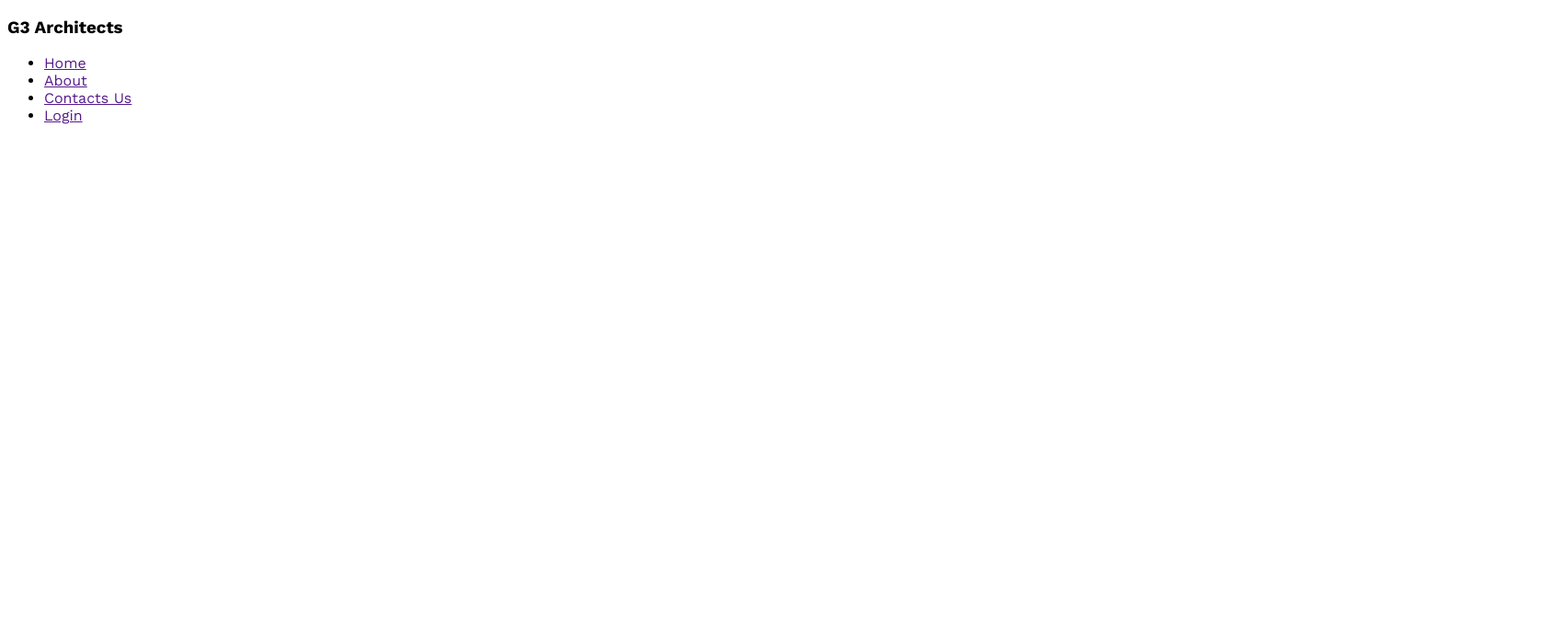
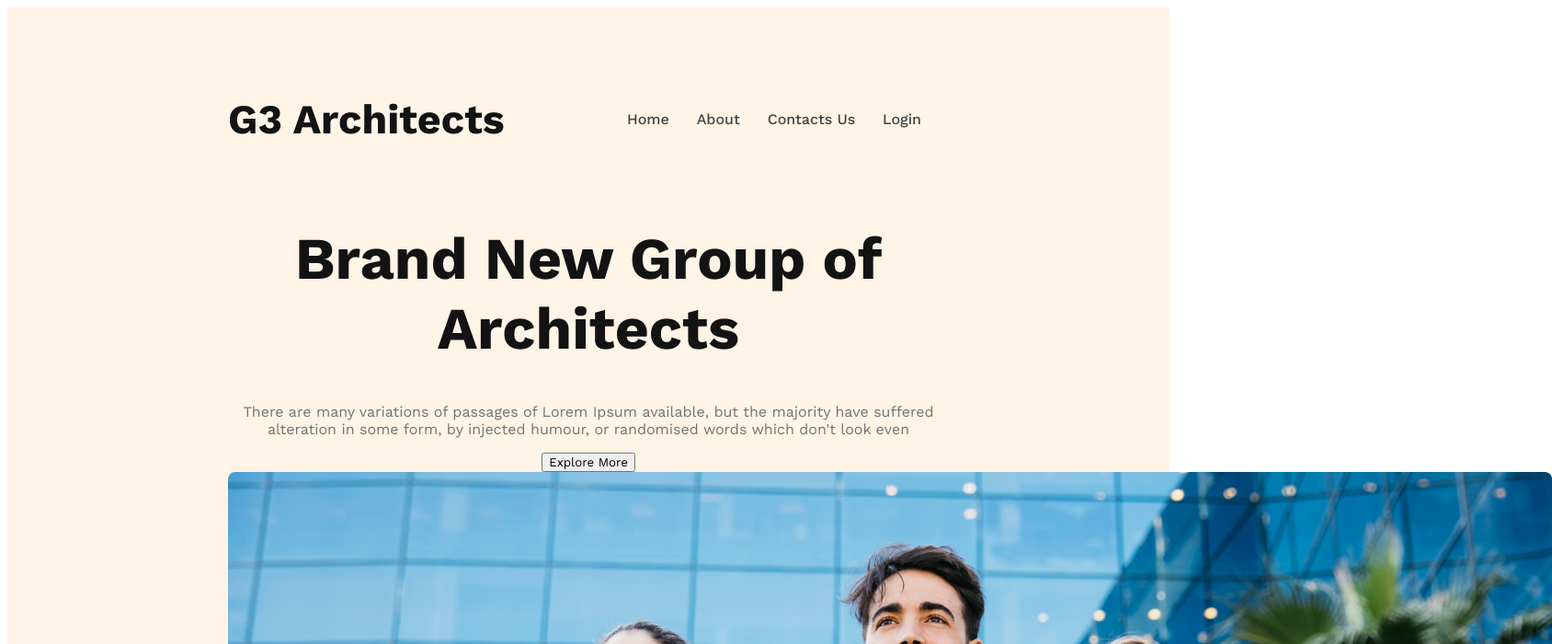
Before and after one commit to sumaiyakhondoker/g3-architects-website, a plain HTML site: page index.html in a window 1280 px wide. Shown: the top 700 px of the page at 92% size, 1688 px wide, since content can reach past the window. Drawn offline with nearby package versions, Linux system fonts and the light colour scheme.

Commit message:
banner content added

```diff
--- a/index.html
+++ b/index.html
@@ -9,7 +9,7 @@
 <body>
     <header>
         <nav>
-            <h3>G3 Architects</h3>
+            <h3 class="nav-title">G3 Architects</h3>
             <ul>
                 <li><a href="">Home</a></li>
                 <li><a href="">About</a></li>
@@ -17,6 +17,15 @@
                 <li><a href="">Login</a></li>
             </ul>
         </nav>
+
+        <div class="banner">
+            <div class="banner-content">
+                <h1 class="banner-title">Brand New Group of Architects</h1>
+                <p class="banner-description">There are many variations of passages of Lorem Ipsum available, but the majority have suffered alteration in some form, by injected humour, or randomised words which don't look even </p>
+                <button class="btn-primary">Explore More</button>
+            </div>
+            <img src="images/banner.png" alt="">
+        </div>
     </header>
 
     <main>
--- a/styles/architect.css
+++ b/styles/architect.css
@@ -4,3 +4,53 @@
 *{
     font-family: "Work Sans", sans-serif;
 }
+
+/* header styles */
+header{
+    background: rgba(255, 144, 14, 0.1);
+    padding: 50px 240px;
+}
+
+nav{
+    display: flex;
+    justify-content: space-between;
+    align-items: center;
+}
+
+.nav-title{
+    font-size: 2.8rem;
+    font-weight: 700;
+    color: rgb(19, 19, 19);
+}
+nav > ul{
+    display: flex;
+}
+
+nav li{
+    list-style: none;
+    margin-right: 30px;
+    font-size: 1rem;
+    font-weight: 500;
+}
+
+nav li a{
+    text-decoration: none;
+    color: rgb(66, 66, 66);
+}
+
+/* banner styles */
+.banner-content{
+    max-width: 800px;
+    text-align: center;
+    margin: 0 auto;
+}
+
+.banner-title{
+    font-size: 4rem;
+    font-weight: 700;
+    color: rgb(19, 19, 19);
+}
+
+.banner-description{
+    color: rgb(114, 114, 114);
+}
```
